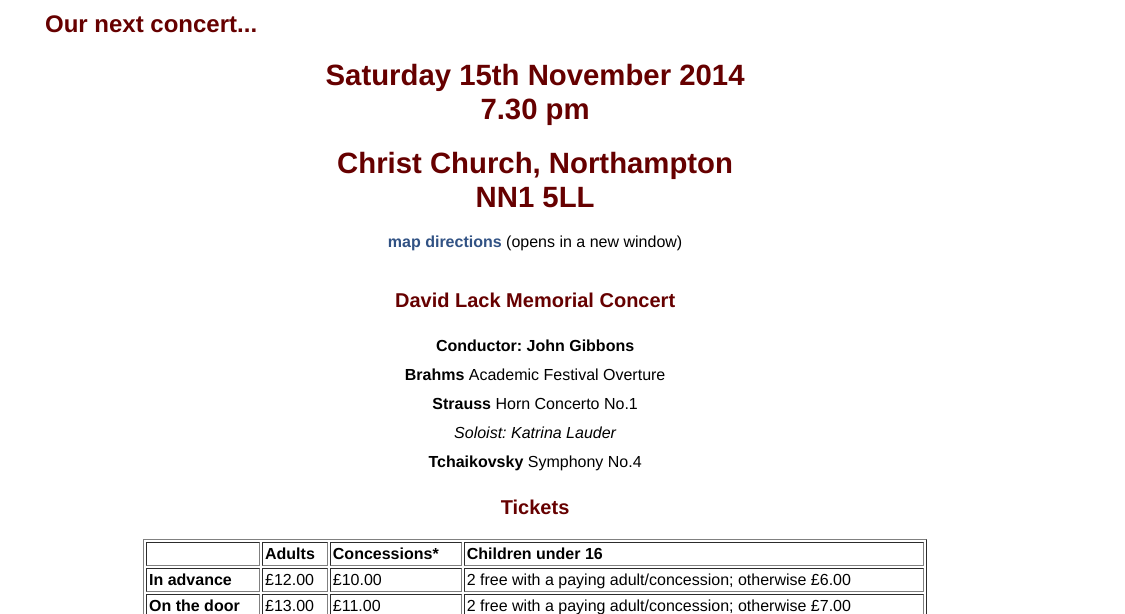
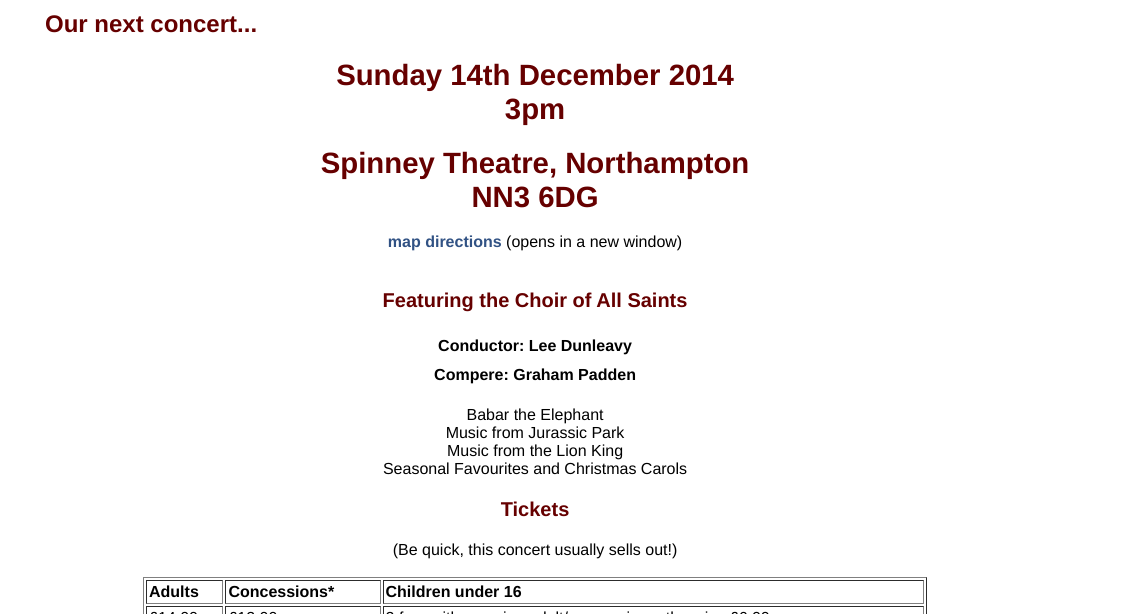
Before and after one commit to northamptonsymphonyorchestra/northamptonsymphonyorchestra.github.io, a plain HTML site: page index.html in a window 1280 px wide. Shown: the part 186-800 px from the top of the page, 155-1280 px from the left. Drawn offline with Linux system fonts and the light colour scheme.

Commit message:
Details of the Christmas concert.

```diff
--- a/index.html
+++ b/index.html
@@ -77,11 +77,11 @@ Info »<!--[if IE 7]><!--></a><!--<![endif]-->
 </table>
 <br />
 <h2>Our next concert...</h2>
-<h1 align="center">Saturday 15th November 2014<br />
-7.30 pm</h1>
-<h1 align="center">Christ Church, Northampton<br />
-<span>NN1 5LL</span><span class="st"></span></h1>
-<center><a href="https://www.google.com/maps/place/3+Christchurch+Rd,+Northampton,+Northamptonshire+NN1+5LL,+UK/@52.245508,-0.865132,14z/data=%214m2%213m1%211s0x48770933aca07897:0x5489b1c920a11110?hl=en-US" target="_blank"><b>map directions</b></a>
+<h1 align="center">Sunday 14th December 2014<br />
+3pm</h1>
+<h1 align="center">Spinney Theatre, Northampton<br />
+<span>NN3 6DG</span><span class="st"></span></h1>
+<center><a href="https://www.google.co.uk/maps/search/Spinney+Hilll+Theatre,+Spinney+Hill+Road+Northampton+NN3+6DG/@52.265212,-0.873027,17" target="_blank"><b>map directions</b></a>
 (opens
 in a new
 window)<br />
@@ -89,39 +89,31 @@ window)<br />
 </center>
 <div style="text-align: center;">
 <p style="text-align: center;"></p>
-<h3><span style="font-weight: bold;">David Lack
-Memorial Concert</span></h3>
-<p style="text-align: center;"><span style="font-weight: bold;">Conductor: John Gibbons<br />
-</span><span style="font-weight: bold;">Brahms</span>&nbsp;Academic
-Festival Overture<br />
-<span style="font-weight: bold;">Strauss</span>&nbsp;Horn
-Concerto No.1<br />
-<span style="font-style: italic;">Soloist: Katrina Lauder</span><br />
-<span style="font-weight: bold;">Tchaikovsky</span>&nbsp;Symphony
-No.4</p>
+<h3><span style="font-weight: bold;">Featuring the Choir of All Saints</span></h3>
+<p style="text-align: center;"><span style="font-weight: bold;">Conductor: Lee Dunleavy<br/>
+Compere: Graham Padden<br />
+</span></p>
+Babar the Elephant<br/>
+Music from Jurassic Park<br/>
+Music from the Lion King<br/>
+Seasonal Favourites and Christmas Carols<br/>
+
 <h3><span style="font-weight: bold;">Tickets</span></h3>
 <center>
+(Be quick, this concert usually sells out!)<br/><br/>
 <table style="text-align: left; width: 80%;" border="1" cellpadding="2" cellspacing="2">
 <tbody>
 <tr>
-<td></td>
 <td style="font-weight: bold;">Adults</td>
 <td style="font-weight: bold;">Concessions*</td>
 <td style="font-weight: bold;">Children under 16</td>
 </tr>
 <tr>
-<td><span style="font-weight: bold;">In advance</span></td>
+<td>£14.00</td>
 <td>£12.00</td>
-<td>£10.00</td>
 <td>2 free with a paying adult/concession; otherwise £6.00</td>
 </tr>
 <tr>
-<td><span style="font-weight: bold;">On the
-door</span></td>
-<td>£13.00</td>
-<td>£11.00</td>
-<td>2 free with a paying adult/concession; otherwise £7.00</td>
-</tr>
 </tbody>
 </table>
 </center>
@@ -187,6 +179,5 @@ Policy</a></h5>
 <b><b><font size="2"><img alt="Hit Counter" title="Hit Counter" src="http://counter.digits.com/wc/-h/NSO_Count" /><a href="http://www.digits.com/" target="new"><img src="http://www.nso.org.uk/images/wc-03.gif" alt="www.digits.com" border="0" height="23" width="216" /></a> </font></b></b>
 <h6>Copyright
 © 2000-2014 Northampton Symphony Orchestra</h6>
-<p>That's <a href="https://www.youtube.com/watch?v=qjOZtWZ56lc">Numberwang!</a></p>
 </div>
 </body></html>
```
